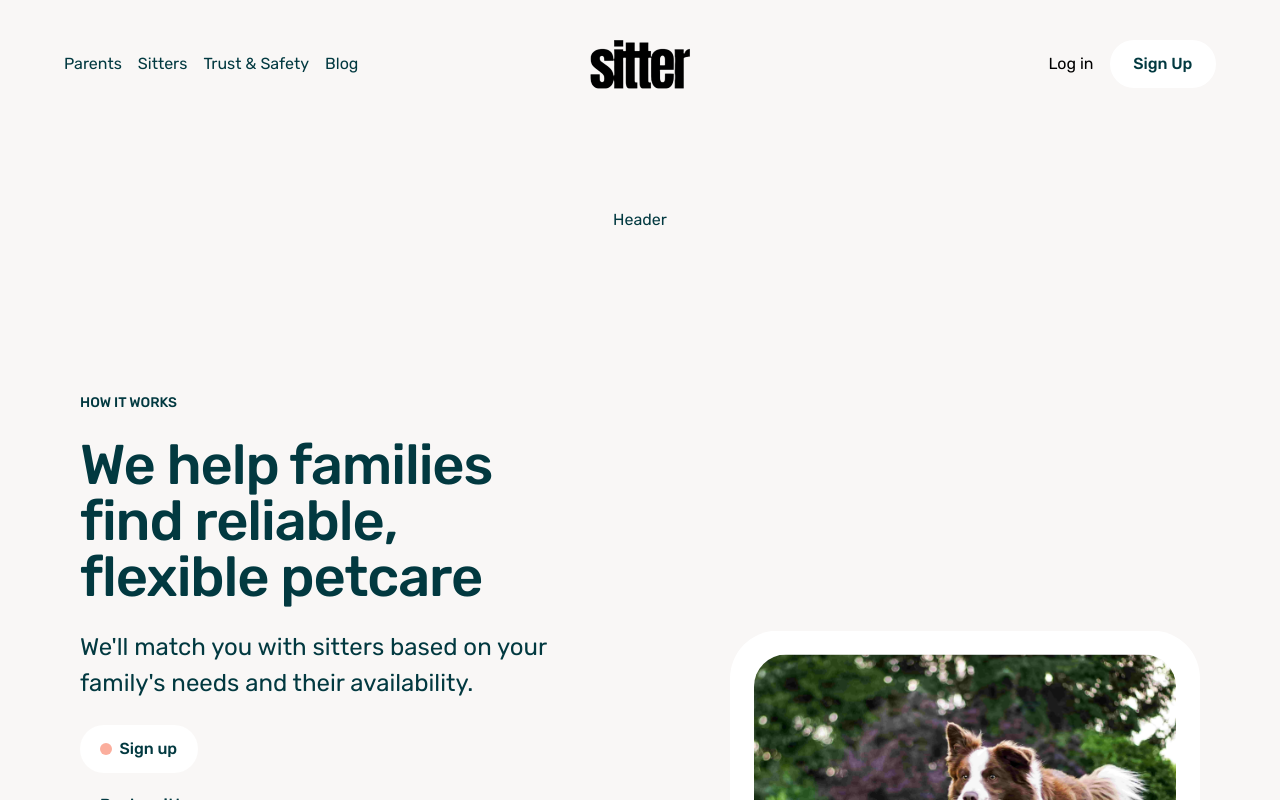
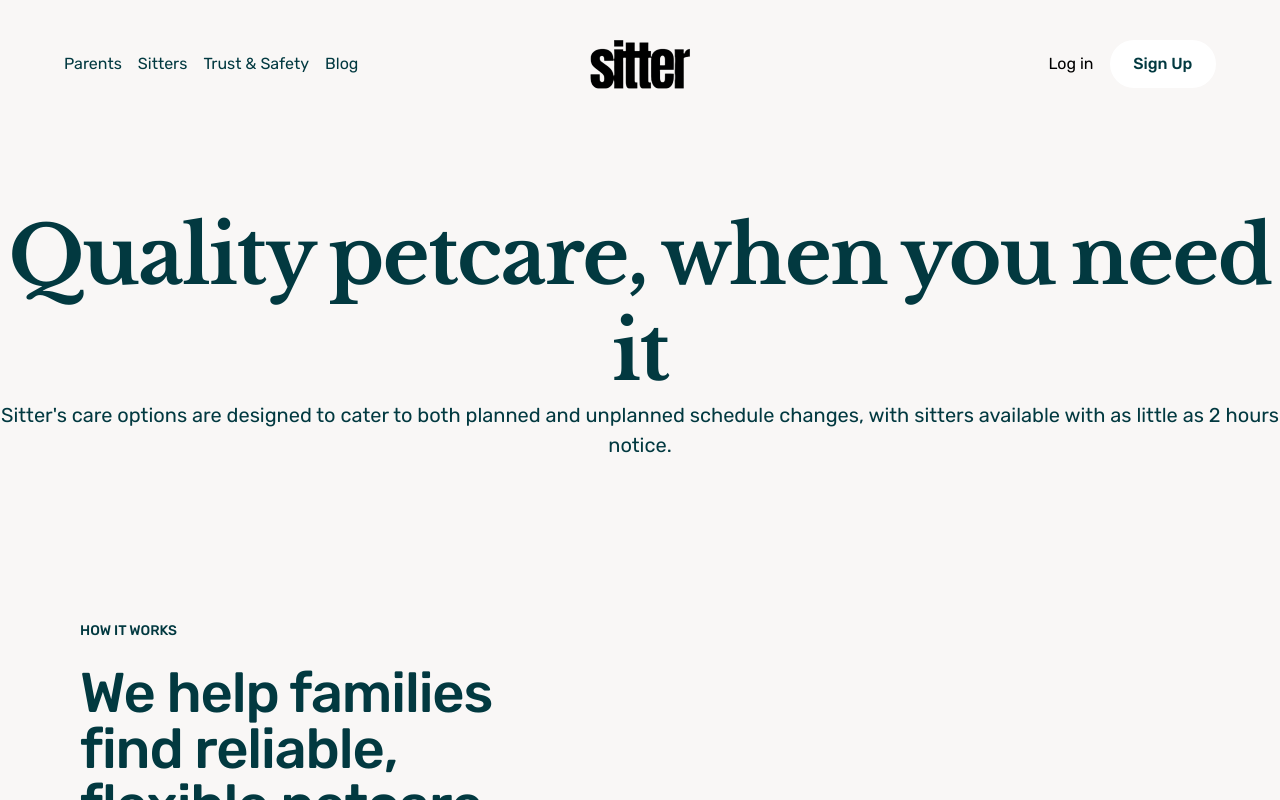
Before and after one commit to samsonc89/otter-replica, a React (Vite) app: page /otter-replica/parents in a window 1280 px wide. Shown: the top 800 px of the page. Built offline with nearby package versions, Linux system fonts and the light colour scheme.

Commit message:
Add props for header

```diff
--- a/src/components/Header/Header.jsx
+++ b/src/components/Header/Header.jsx
@@ -1,7 +1,12 @@
 import "./header.css";
 
-const Header = () => {
-  return <header className="main-section header-section">Header</header>;
+const Header = ({ props }) => {
+  return (
+    <header className="main-section header-section">
+      <h1>{props.heading}</h1>
+      <p className="heading-text">{props.text}</p>
+    </header>
+  );
 };
 
 export default Header;
```
